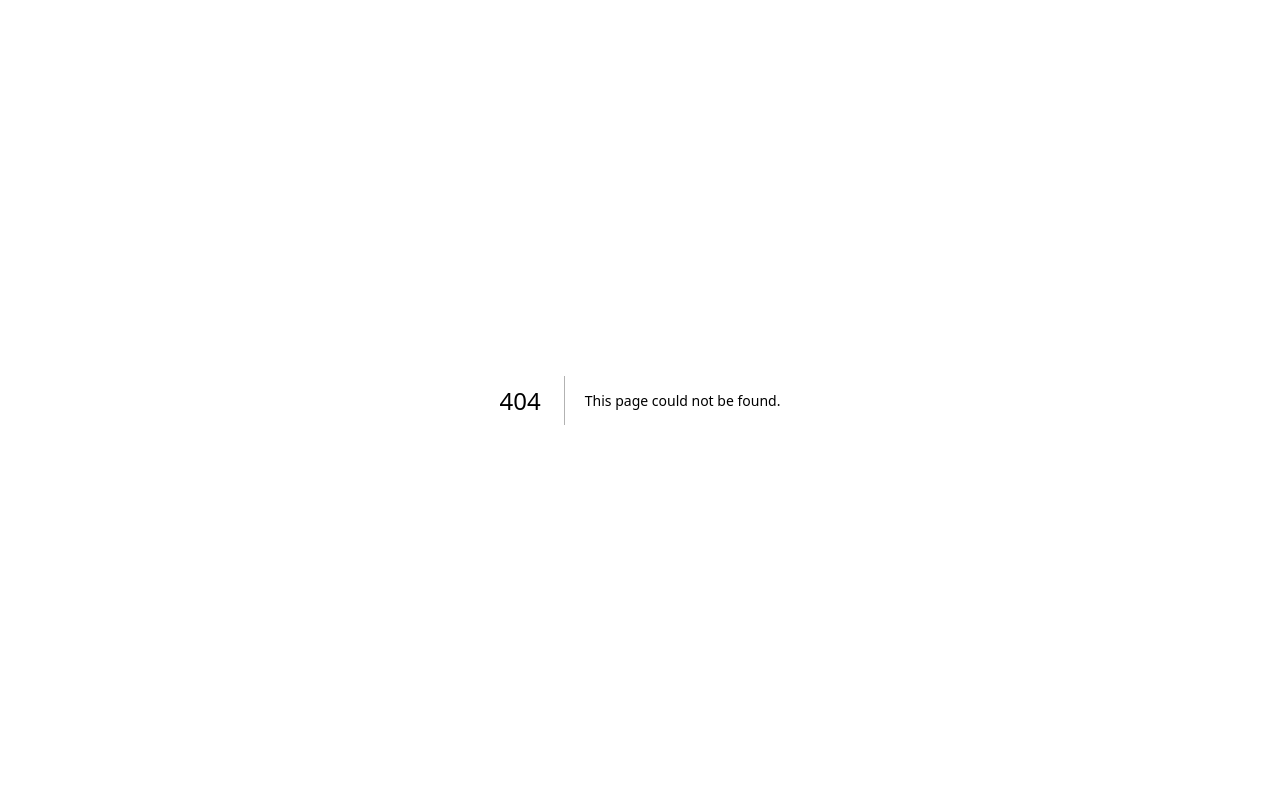
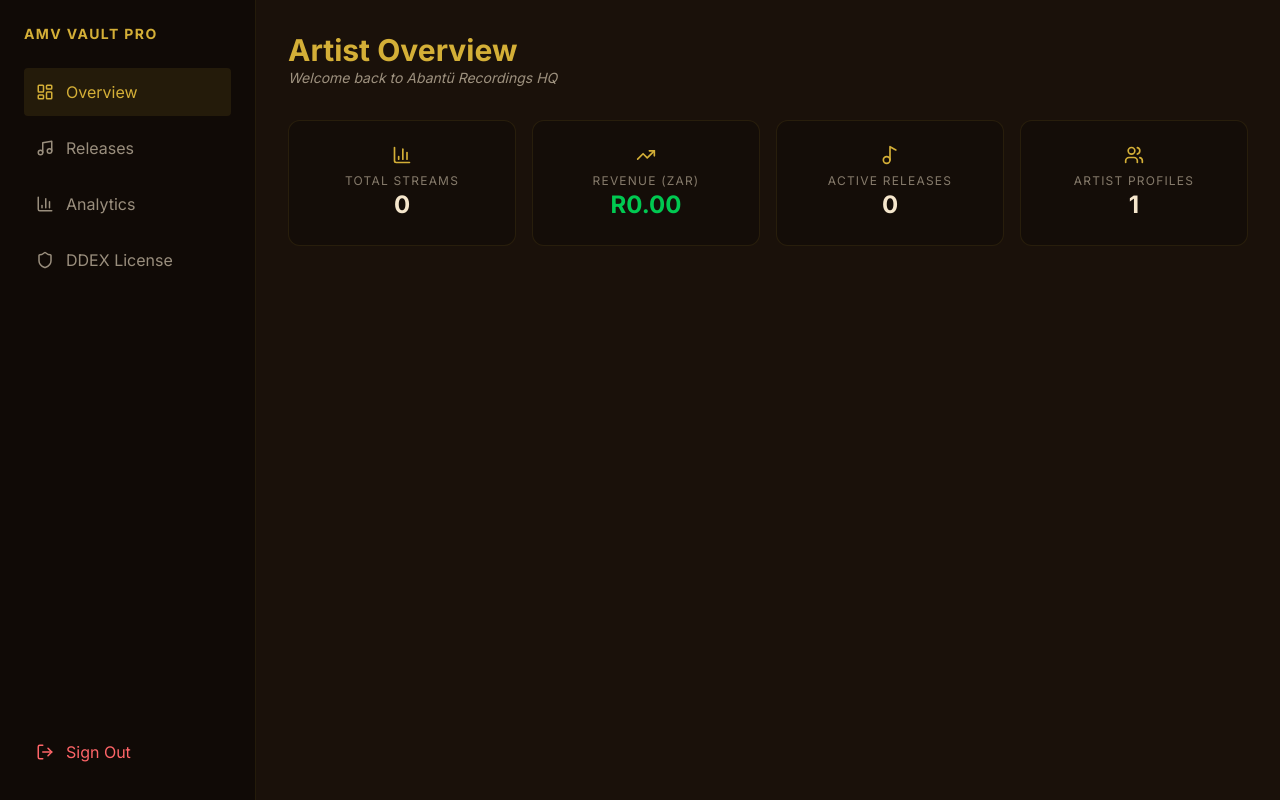
Before and after one commit to recordingsabantu/AMV-Vault-Pro, a Next.js app: page /dashboard in a window 1280 px wide. Before the commit this address had no page. Built offline with nearby package versions, Linux system fonts and the light colour scheme.

Commit message:
Create page.tsx

```diff
--- /dev/null
+++ b/app/dashboard/page.tsx
@@ -0,0 +1,36 @@
+import { BarChart3, TrendingUp, Music2, Users } from 'lucide-react';
+
+export default function Dashboard() {
+  return (
+    <div className="space-y-8">
+      <header>
+        <h1 className="text-[#D4AF37] text-3xl font-bold">Artist Overview</h1>
+        <p className="opacity-60 text-sm italic">Welcome back to Abantü Recordings HQ</p>
+      </header>
+
+      {/* Stats Grid */}
+      <div className="grid md:grid-cols-4 gap-4">
+        <div className="bg-black/20 p-6 rounded-xl border border-[#D4AF37]/10 text-center">
+          <BarChart3 className="mx-auto mb-2 text-[#D4AF37]" size={20} />
+          <p className="text-xs opacity-50 uppercase tracking-widest">Total Streams</p>
+          <p className="text-2xl font-bold">0</p>
+        </div>
+        <div className="bg-black/20 p-6 rounded-xl border border-[#D4AF37]/10 text-center">
+          <TrendingUp className="mx-auto mb-2 text-[#D4AF37]" size={20} />
+          <p className="text-xs opacity-50 uppercase tracking-widest">Revenue (ZAR)</p>
+          <p className="text-2xl font-bold text-green-500">R0.00</p>
+        </div>
+        <div className="bg-black/20 p-6 rounded-xl border border-[#D4AF37]/10 text-center">
+          <Music2 className="mx-auto mb-2 text-[#D4AF37]" size={20} />
+          <p className="text-xs opacity-50 uppercase tracking-widest">Active Releases</p>
+          <p className="text-2xl font-bold">0</p>
+        </div>
+        <div className="bg-black/20 p-6 rounded-xl border border-[#D4AF37]/10 text-center">
+          <Users className="mx-auto mb-2 text-[#D4AF37]" size={20} />
+          <p className="text-xs opacity-50 uppercase tracking-widest">Artist Profiles</p>
+          <p className="text-2xl font-bold">1</p>
+        </div>
+      </div>
+    </div>
+  );
+}
```
